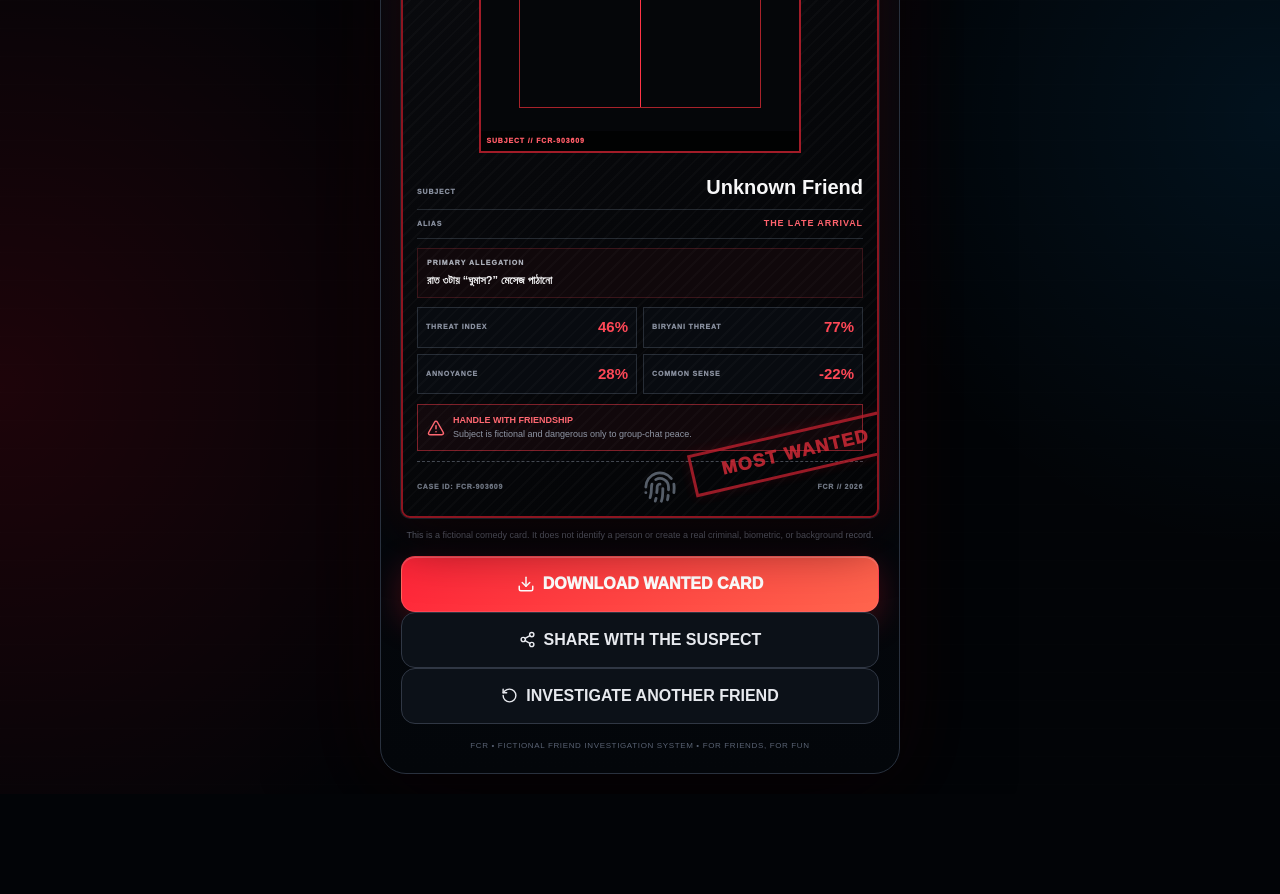
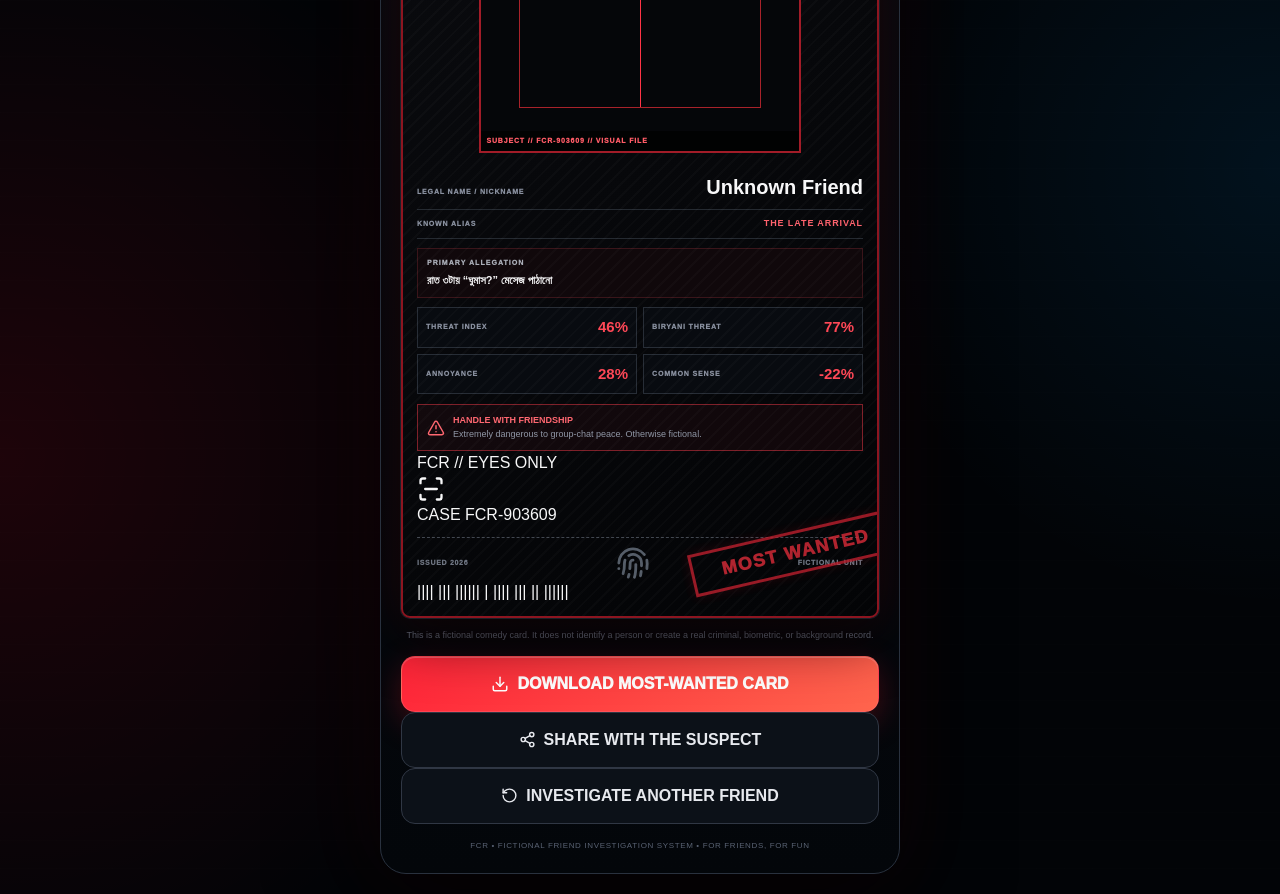
Before and after one commit to tomahmed420/F--C--R, a Next.js app: page /result in a window 1280 px wide. Shown: the part 560-1454 px from the top of the page. Before the commit the page ends 1354 px from the top, so only its background shows below. Built offline with nearby package versions, Linux system fonts and the light colour scheme.

Commit message:
Upgrade FCR result card to classified most-wanted dossier

```diff
--- a/app/result/page.tsx
+++ b/app/result/page.tsx
@@ -1,16 +1,56 @@
 'use client';
-import {useEffect,useState} from 'react'; import {useRouter} from 'next/navigation'; import {Download,Share2,RotateCcw,ShieldAlert,Fingerprint,Skull,AlertTriangle} from 'lucide-react'; import {makeResult} from '@/lib/crimes';
-export default function ResultPage(){
- const router=useRouter();const[name,setName]=useState('Unknown Friend');const[photo,setPhoto]=useState('');const[report,setReport]=useState<ReturnType<typeof makeResult>|null>(null);
- useEffect(()=>{const p=localStorage.getItem('fcr_photo')||'';const n=localStorage.getItem('fcr_name')||'Unknown Friend';setPhoto(p);setName(n);setReport(makeResult(n+'|'+p.slice(0,80)))},[]);
- const downloadCard=async()=>{const node=document.getElementById('report-card');if(!node||!report)return;const{toPng}=await import('html-to-image');const dataUrl=await toPng(node,{pixelRatio:2,cacheBust:true});const a=document.createElement('a');a.download='friend-criminal-record-'+report.caseId+'.png';a.href=dataUrl;a.click()};
- const share=async()=>{const text='🚨 '+name+' has been investigated by Friend Criminal Record. Case: '+report?.caseId;if(navigator.share)await navigator.share({title:'Friend Criminal Record',text,url:location.href});else{await navigator.clipboard.writeText(text+'\n'+location.href);alert('Share text copied!')}};
- if(!report)return <main className="app"><section className="shell"><div className="glass"><div className="content"><div className="hero"><h1>GENERATING<br/>REPORT…</h1></div></div></div></section></main>;
- return <main className="app result-page"><section className="shell result-shell"><div className="glass result-screen"><header className="topbar result-top"><strong className="logo-mark">F<span>CR</span></strong><span className="badge"><ShieldAlert size={13}/> CASE CLOSED</span></header><div className="content"><div className="result-kicker">FINAL CLASSIFICATION // FILE 09</div><h1 className="result-title">MOST WANTED<br/><span>FRIEND</span></h1>
- <div id="report-card" className="wanted-card"><div className="hazard-top">⚠ FICTIONAL FRIEND INTELLIGENCE DOSSIER ⚠</div><div className="wanted-header"><div><div className="micro">F.C.R. // CASE FILE</div><div className="card-title">MOST WANTED</div><div className="micro">NOT A REAL CRIMINAL RECORD</div></div><div className="case-stamp">CLASSIFIED<br/><b>FCR</b></div></div>
- <div className="photo-frame">{photo?<img src={photo} alt="Friend submitted for fictional report"/>:<div className="photo-placeholder"><Skull size={50}/></div>}<div className="photo-crosshair"/><div className="photo-tag">SUBJECT // {report.caseId}</div></div>
- <div className="subject-line"><span>SUBJECT</span><b>{name}</b></div><div className="alias-line"><span>ALIAS</span><b>{report.alias}</b></div><div className="crime-box"><div className="micro">PRIMARY ALLEGATION</div><strong>{report.crime}</strong></div>
- <div className="wanted-grid"><div><span>THREAT INDEX</span><b>{report.threat}%</b></div><div><span>BIRYANI THREAT</span><b>{report.biryani}%</b></div><div><span>ANNOYANCE</span><b>{report.annoying}%</b></div><div><span>COMMON SENSE</span><b>{report.commonSense}%</b></div></div>
- <div className="warning-strip"><AlertTriangle size={18}/><div><b>HANDLE WITH FRIENDSHIP</b><br/><span>Subject is fictional and dangerous only to group-chat peace.</span></div></div><div className="card-bottom"><span>CASE ID: {report.caseId}</span><Fingerprint size={34}/><span>FCR // 2026</span></div><div className="diagonal-stamp">MOST WANTED</div></div>
- <div className="result-note">This is a fictional comedy card. It does not identify a person or create a real criminal, biometric, or background record.</div><div className="stack result-actions"><button className="primary" onClick={downloadCard}><Download size={18}/> DOWNLOAD WANTED CARD</button><button className="secondary" onClick={share}><Share2 size={17}/> SHARE WITH THE SUSPECT</button><button className="secondary" onClick={()=>router.push('/')}><RotateCcw size={17}/> INVESTIGATE ANOTHER FRIEND</button></div><div className="footer">FCR • FICTIONAL FRIEND INVESTIGATION SYSTEM • FOR FRIENDS, FOR FUN</div></div></div></section></main>;
+
+import { useEffect, useState } from 'react';
+import { useRouter } from 'next/navigation';
+import { Download, Share2, RotateCcw, ShieldAlert, Fingerprint, Skull, AlertTriangle, ScanLine } from 'lucide-react';
+import { makeResult } from '@/lib/crimes';
+
+export default function ResultPage() {
+  const router = useRouter();
+  const [name,setName] = useState('Unknown Friend');
+  const [photo,setPhoto] = useState('');
+  const [report,setReport] = useState<ReturnType<typeof makeResult>|null>(null);
+
+  useEffect(() => {
+    const p=localStorage.getItem('fcr_photo')||'', n=localStorage.getItem('fcr_name')||'Unknown Friend';
+    setPhoto(p); setName(n); setReport(makeResult(n+'|'+p.slice(0,80)));
+  },[]);
+
+  const downloadCard = async () => {
+    const node=document.getElementById('report-card'); if(!node||!report)return;
+    const {toPng}=await import('html-to-image');
+    const dataUrl=await toPng(node,{pixelRatio:2,cacheBust:true});
+    const a=document.createElement('a'); a.download='fcr-most-wanted-'+report.caseId+'.png'; a.href=dataUrl; a.click();
+  };
+  const share = async () => {
+    const text='🚨 '+name+' has been investigated by Friend Criminal Record. Case: '+report?.caseId;
+    if(navigator.share) await navigator.share({title:'FCR // MOST WANTED',text,url:location.href});
+    else { await navigator.clipboard.writeText(text+'\n'+location.href); alert('Share text copied!'); }
+  };
+
+  if(!report)return <main className="app"><section className="shell"><div className="glass"><div className="content"><div className="hero"><h1>GENERATING<br/>DOSSIER…</h1></div></div></div></section></main>;
+
+  return <main className="app result-page"><section className="shell result-shell"><div className="glass result-screen">
+    <header className="topbar result-top"><strong className="logo-mark">F<span>CR</span></strong><span className="badge"><ShieldAlert size={13}/> CASE CLOSED</span></header>
+    <div className="content">
+      <div className="result-kicker">FEDERAL FRIEND INTELLIGENCE // FILE 09</div>
+      <h1 className="result-title">MOST WANTED<br/><span>FRIEND</span></h1>
+      <div id="report-card" className="wanted-card">
+        <div className="hazard-top">⚠ CLASSIFIED // FICTIONAL DOSSIER // DO NOT TAKE SERIOUSLY ⚠</div>
+        <div className="wanted-header"><div><div className="micro">F.C.R. // SUBJECT IDENTIFICATION</div><div className="card-title">MOST WANTED</div><div className="micro">FRIEND CRIMINAL RECORD • FICTIONAL</div></div><div className="case-stamp">THREAT<br/><b>FCR</b></div></div>
+        <div className="photo-frame">{photo?<img src={photo} alt="Friend submitted for fictional report"/>:<div className="photo-placeholder"><Skull size={50}/></div>}<div className="photo-crosshair"/><div className="photo-tag">SUBJECT // {report.caseId} // VISUAL FILE</div></div>
+        <div className="subject-line"><span>LEGAL NAME / NICKNAME</span><b>{name}</b></div>
+        <div className="alias-line"><span>KNOWN ALIAS</span><b>{report.alias}</b></div>
+        <div className="crime-box"><div className="micro">PRIMARY ALLEGATION</div><strong>{report.crime}</strong></div>
+        <div className="wanted-grid"><div><span>THREAT INDEX</span><b>{report.threat}%</b></div><div><span>BIRYANI THREAT</span><b>{report.biryani}%</b></div><div><span>ANNOYANCE</span><b>{report.annoying}%</b></div><div><span>COMMON SENSE</span><b>{report.commonSense}%</b></div></div>
+        <div className="warning-strip"><AlertTriangle size={18}/><div><b>HANDLE WITH FRIENDSHIP</b><br/><span>Extremely dangerous to group-chat peace. Otherwise fictional.</span></div></div>
+        <div className="wanted-security"><span>FCR // EYES ONLY</span><ScanLine size={28}/><span>CASE {report.caseId}</span></div>
+        <div className="card-bottom"><span>ISSUED 2026</span><Fingerprint size={34}/><span>FICTIONAL UNIT</span></div>
+        <div className="diagonal-stamp">MOST WANTED</div><div className="card-barcode" aria-hidden="true">|||| ||| |||||| | |||| ||| || ||||||</div>
+      </div>
+      <div className="result-note">This is a fictional comedy card. It does not identify a person or create a real criminal, biometric, or background record.</div>
+      <div className="stack result-actions"><button className="primary" onClick={downloadCard}><Download size={18}/> DOWNLOAD MOST-WANTED CARD</button><button className="secondary" onClick={share}><Share2 size={17}/> SHARE WITH THE SUSPECT</button><button className="secondary" onClick={()=>router.push('/')}><RotateCcw size={17}/> INVESTIGATE ANOTHER FRIEND</button></div>
+      <div className="footer">FCR • FICTIONAL FRIEND INVESTIGATION SYSTEM • FOR FRIENDS, FOR FUN</div>
+    </div>
+  </div></section></main>;
 }
```
